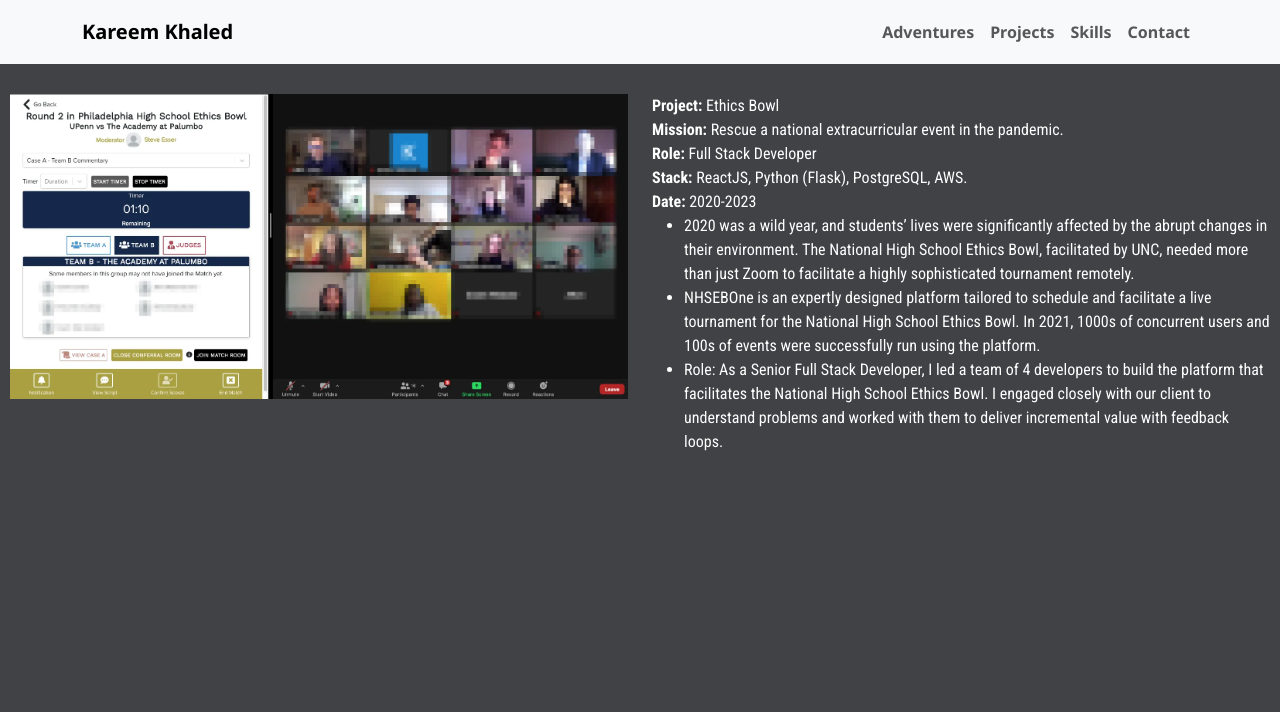
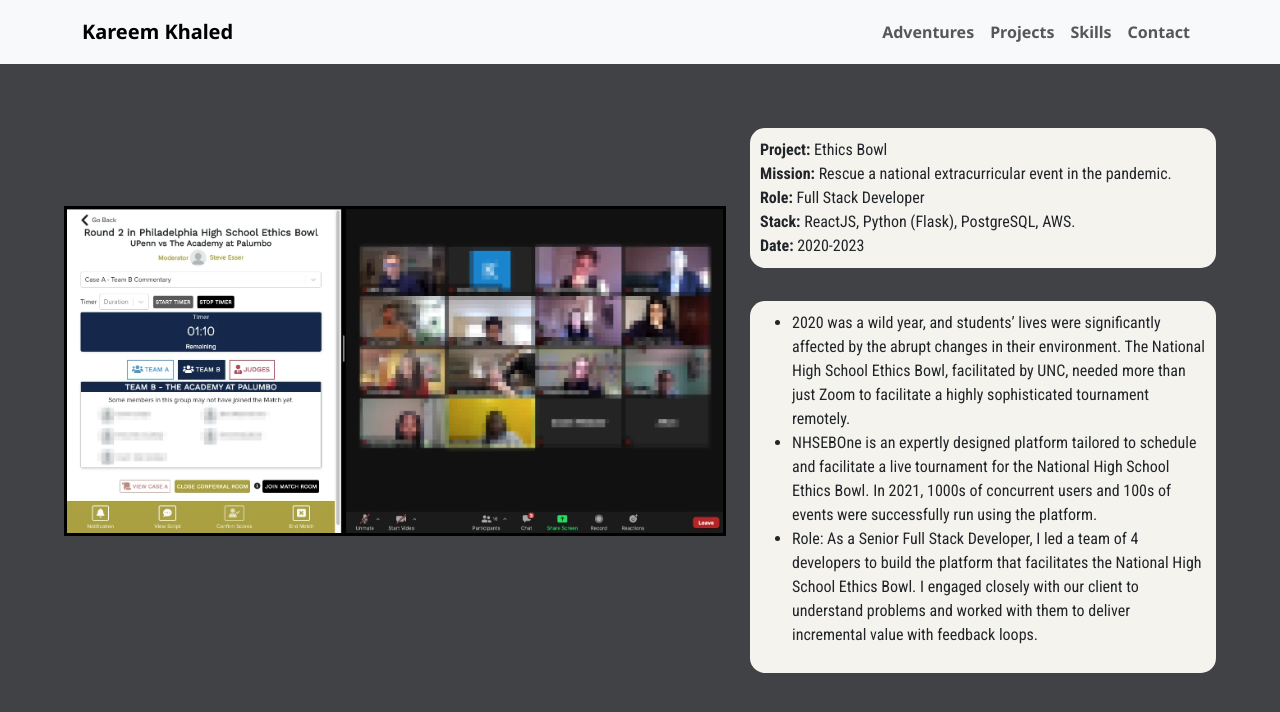
Before and after one commit to CSG55/kareem-portfolio, a React (Create React App) app in the folder kareem-portfolio/: page /project/ethics-bowl in a window 1280 px wide. Shown: the top 712 px of the page. Built offline with nearby package versions, Linux system fonts and the light colour scheme.

Commit message:
styling updates to project view page - img still a bit small in some cases

```diff
--- a/kareem-portfolio/src/components/AppRoutes.js
+++ b/kareem-portfolio/src/components/AppRoutes.js
@@ -3,6 +3,7 @@
 import PortfolioDashboard from "./PortfolioDashboard";
 import ProjectDashboard from "./Projects/ProjectDashboard";
 import ProjectViewWrapper from "./Projects/ProjectViewWrapper";
+import SkillsDashboard from "./Skills/SkillsDashboard";
 
 export function AppRoutes() {
     return (
@@ -10,6 +11,7 @@
             <Routes>
                 <Route path="/" element={<PortfolioDashboard/>}/>
                 <Route exact path="projects" element={<ProjectDashboard/>}/>
+                <Route exact path="about-me" element={<SkillsDashboard/>}/>
                 <Route exact path="project/:projectId" element={<ProjectViewWrapper/>}/>
             </Routes>
         </div>
--- a/kareem-portfolio/src/components/Projects/ProjectView.js
+++ b/kareem-portfolio/src/components/Projects/ProjectView.js
@@ -9,10 +9,10 @@
     return (
         <div className="project-view">
             <Row>
-                <Col sm={12} lg={6}>
-                    <img src={image}></img>
+                <Col className={'project-img'} sm={12} md={7} lg={7}>
+                    <img src={image} alt={`${title} project photo`}></img>
                 </Col>
-                <Col sm={12} lg={6}>
+                <Col sm={12} lg={5}>
                     <div className="project-summary">
                         {title &&
                             <SummaryBlock name={'Project'} content={title}/>
--- /dev/null
+++ b/kareem-portfolio/src/components/Skills/SkillsDashboard.js
@@ -0,0 +1,38 @@
+import React from 'react';
+import InteractivePanel from '../common/InteractivePanel';
+import {FontAwesomeIcon} from "@fortawesome/react-fontawesome";
+import {faCoffee, faQuoteLeft, faQuoteRight} from "@fortawesome/free-solid-svg-icons";
+import {projectData} from "../../projectData";
+
+const SkillsDashboard = () => {
+
+    return (
+        <div className="project-dashboard">
+            <div className="quote-header">
+                <FontAwesomeIcon icon={faQuoteLeft} />
+                <div>
+                    <blockquote>
+                        Whenever someone creates something with all of their heart, then that creation is given a soul.
+                    </blockquote>
+                    <cite> <img className="ghibli-soot-sprite" src={"/images/soot-sprite-ghibli.jpg"} alt={'ghibli soot sprite as bullet point'}></img>Reiko Yoshida, The Cat Returns </cite>
+                </div>
+                <FontAwesomeIcon icon={faQuoteRight} />
+            </div>
+            <div className="panel-container">
+                {projectData.map((panel) => (
+                    <InteractivePanel
+                        key={panel.id}
+                        id={panel.id}
+                        title={panel.title}
+                        image={panel.logo}
+                        imgBackground={panel.backgroundColor}
+                        role={panel.role}
+                        stack={panel.stack}
+                    />
+                ))}
+            </div>
+        </div>
+    );
+};
+
+export default SkillsDashboard;
--- a/kareem-portfolio/src/projectData.js
+++ b/kareem-portfolio/src/projectData.js
@@ -5,7 +5,7 @@
         id:'sidekick',
         title:'Sidekick Training',
         logo: '/images/projects/sidekick/logo-sidekick.svg',
-        image: '/images/projects/ethics-bowl/live-match.webp',
+        image: '/images/projects/sidekick/SK-promo.png',
         mission:'To create an inclusive learning environment.',
         role: 'Full Stack Developer',
         stack: 'ReactJS, Python (Flask), NodeJS, PostgreSQL, AWS.',
--- a/kareem-portfolio/src/styles/projects.scss
+++ b/kareem-portfolio/src/styles/projects.scss
@@ -10,22 +10,34 @@
 .project-view-wrapper {
   background-color: $secondary-olive;
   min-height: 92%;
-  color: white;
-  padding: 30px 10px 10px 10px;
+  //padding: 30px 10px 10px 10px;
+  padding: 5%;
   position: absolute;
 
-  & img {
-    max-width: 100%;
-    max-height: 100%;
-    vertical-align: middle;
+  & .project-img {
+    display: flex;
+    margin: auto;
+    justify-content: center;
+    padding-bottom: 5%;
+    & img {
+      max-width: 100%;
+      max-height: 100%;
+      vertical-align: middle;
+      border: 3px solid black;
+    }
   }
 }
 
 .project-summary {
   display: flex;
   flex-direction: column;
-  width: fit-content;
+  width: 100%;
   justify-content: center;
+  background-color: $tertiary-beige;
+  padding: 10px;
+  margin-bottom: 7%;
+  text-align: left;
+  border-radius: 15px;
   & .summary-block {
     width: fit-content;
     margin-right: auto;
@@ -34,4 +46,8 @@
 
 .project-description {
   text-align: left;
+  padding: 10px;
+  background-color: $tertiary-beige;
+  border-radius: 15px;
+  width: 100%;
 }
```
